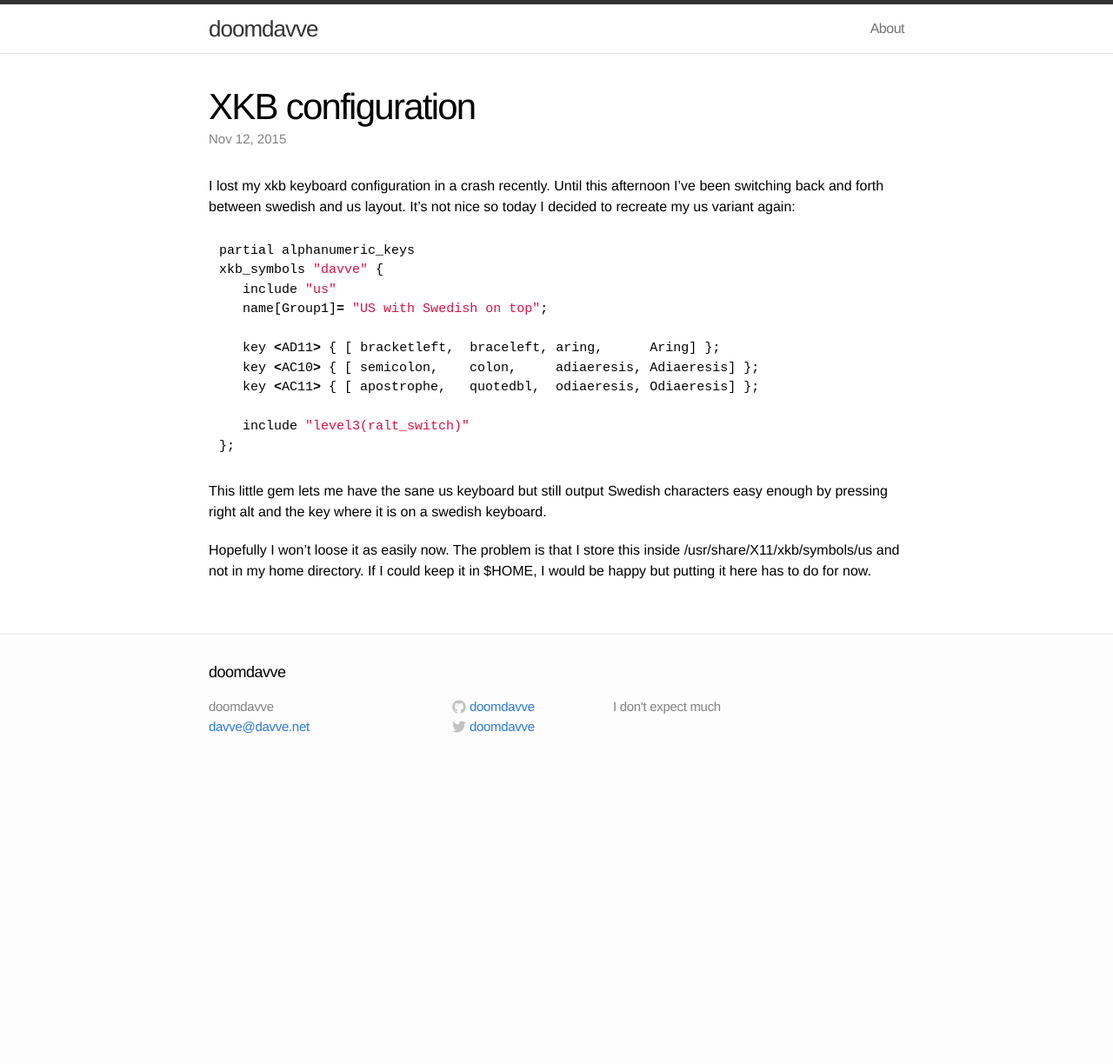
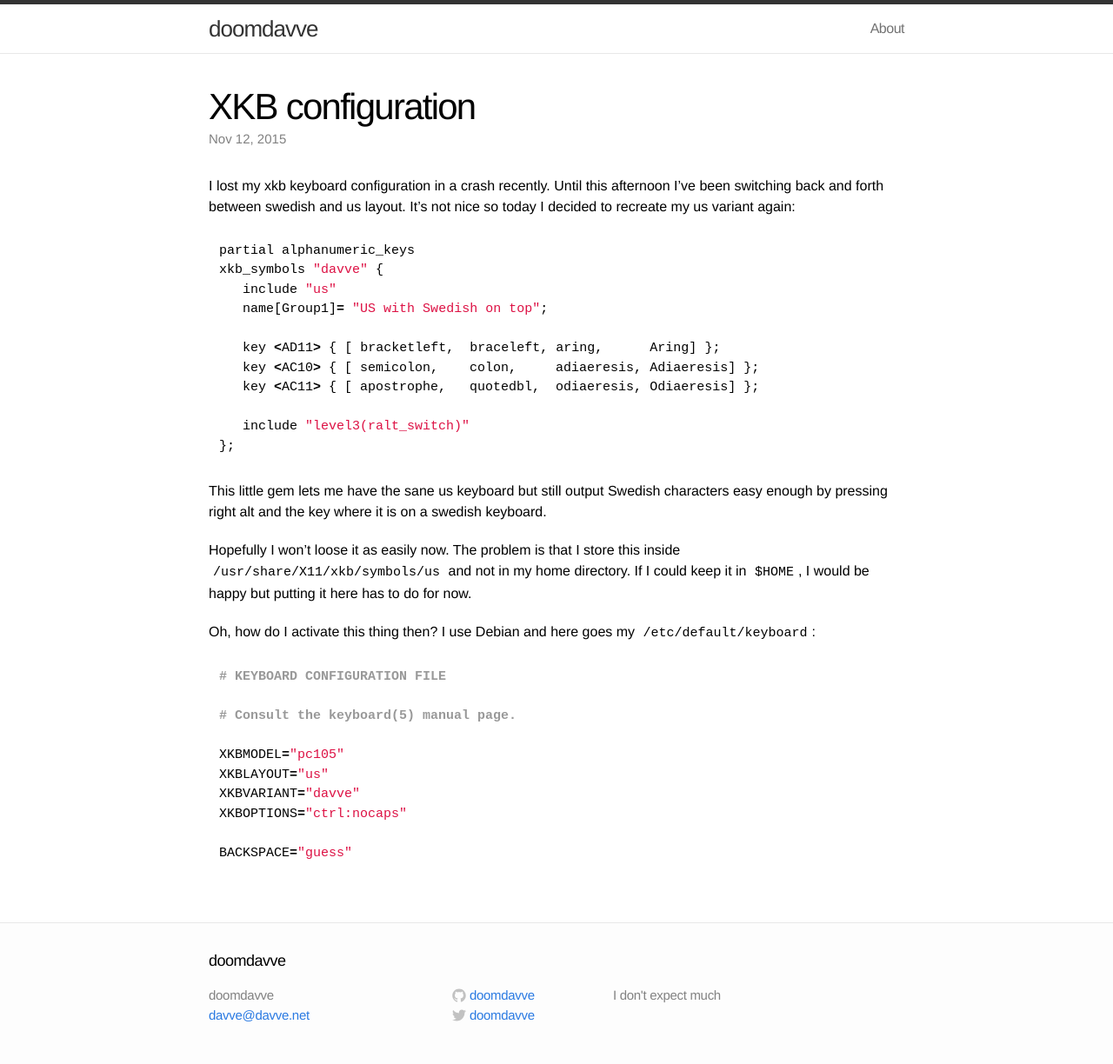
Before and after one commit to doomdavve/doomdavve.github.io, a Jekyll site: the page built from _posts/2015-11-12-keyboard.markdown, in a window 1280 px wide. Shown: the whole page at 87% size. Built offline with Jekyll 4.4.1, drawn with Linux system fonts in a browser that asks for light colours; before the commit the page ends 900 px from its top, so only the background shows below that.

Commit message:
Add a bit more

```diff
--- a/_posts/2015-11-12-keyboard.markdown
+++ b/_posts/2015-11-12-keyboard.markdown
@@ -29,6 +29,22 @@ Swedish characters easy enough by pressing right alt and the key where
 it is on a swedish keyboard.
 
 Hopefully I won't loose it as easily now. The problem is that I store
-this inside /usr/share/X11/xkb/symbols/us and not in my home
-directory. If I could keep it in $HOME, I would be happy but putting
+this inside `/usr/share/X11/xkb/symbols/us` and not in my home
+directory. If I could keep it in `$HOME`, I would be happy but putting
 it here has to do for now.
+
+Oh, how do I activate this thing then? I use Debian and here goes my
+`/etc/default/keyboard`:
+
+{% highlight c++ %}
+# KEYBOARD CONFIGURATION FILE
+
+# Consult the keyboard(5) manual page.
+
+XKBMODEL="pc105"
+XKBLAYOUT="us"
+XKBVARIANT="davve"
+XKBOPTIONS="ctrl:nocaps"
+
+BACKSPACE="guess"
+{% endhighlight %}
```
